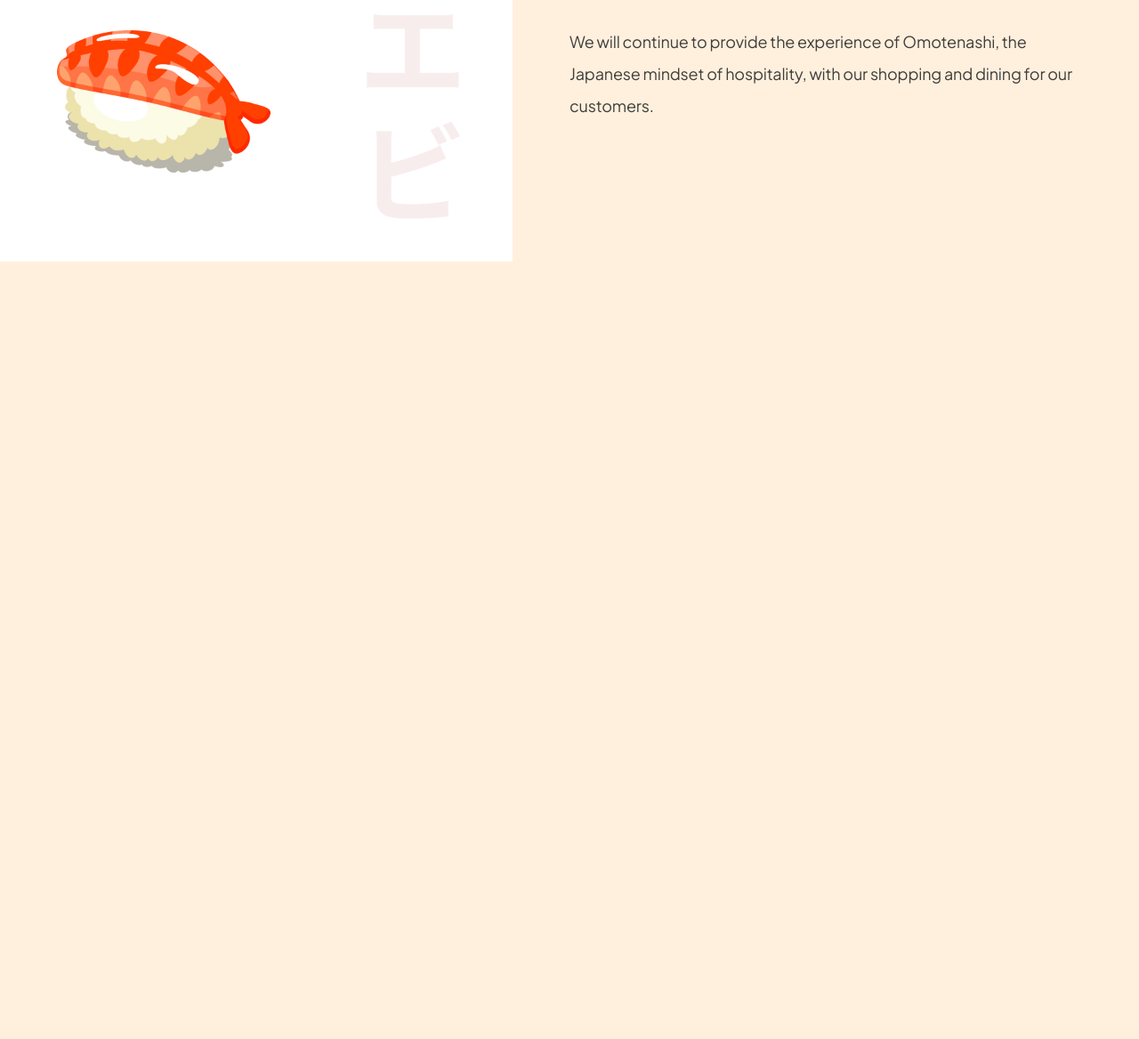
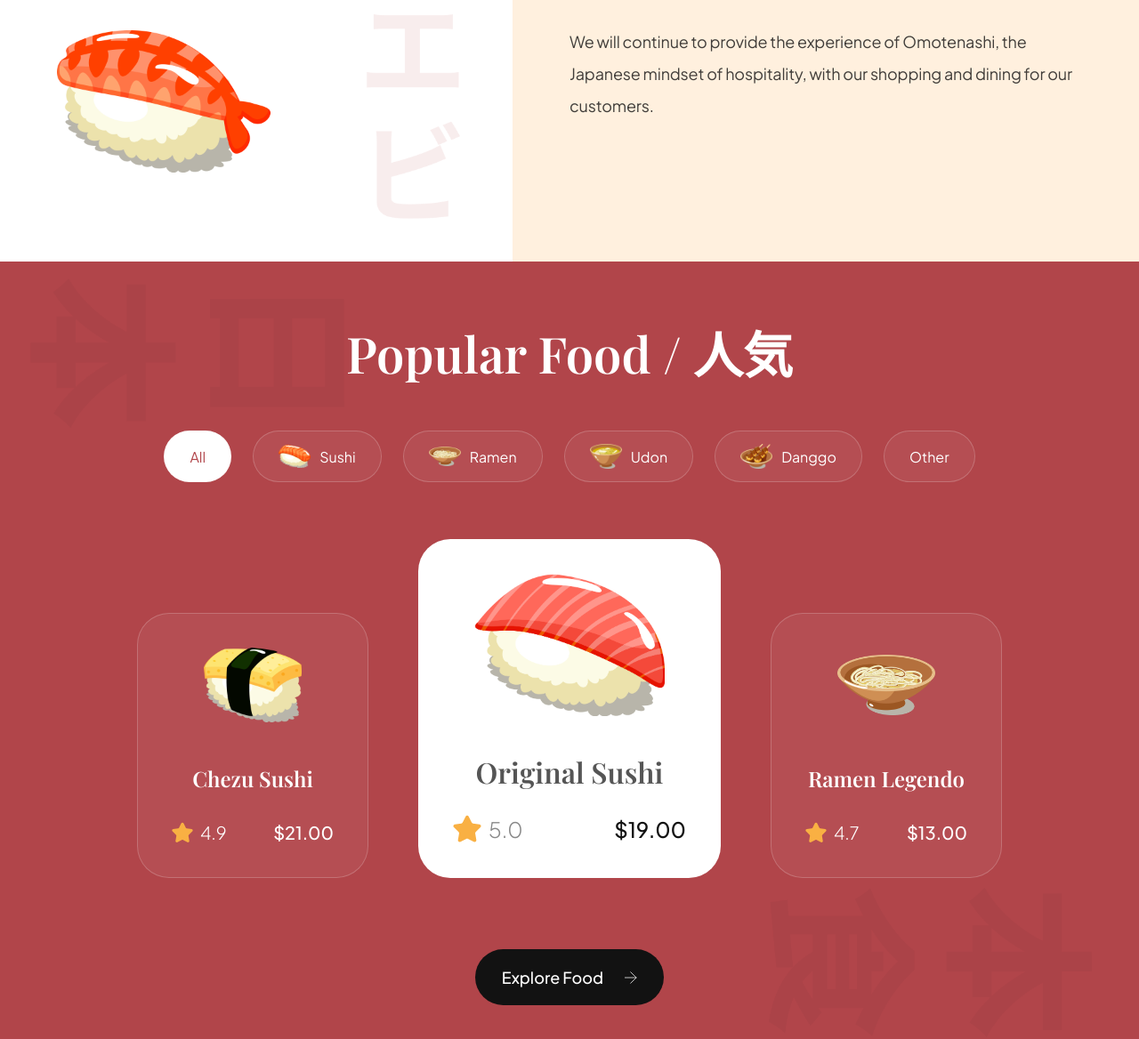
Before and after one commit to adityafakhrii/sushi-webapp, a website built with Vite: page index.html in a window 1280 px wide. Shown: the part 1224-2392 px from the top of the page at 89% size. Before the commit the page ends 1518 px from the top, so only its background shows below. Built offline with nearby package versions, Linux system fonts and the light colour scheme.

Commit message:
[update] fix popular section

```diff
--- a/css/sections/popular.css
+++ b/css/sections/popular.css
@@ -0,0 +1,198 @@
+.popular-foods{
+    padding: 64px;
+
+    display: flex;
+    flex-direction: column;
+
+    background-color: var(--primary-color);
+    background-image: url("../../assets/popular_bg.png");
+    background-position: center;
+    background-repeat: no-repeat;
+    background-size: contain;
+
+    overflow: hidden;
+}
+
+.popular-foods__title{
+    font-size: 56px;
+    font-family: var(--playfair-display);
+    font-weight: 600;
+    line-height: 78px;
+    color: #fff;
+    text-align: center;
+}
+
+.popular-foods__filters{
+    margin-top: 48px;
+    max-width: 100%;
+    overflow-x: auto;
+
+    display: flex;
+    justify-content: center;
+    gap: 24px;
+}
+
+.popular-foods__filter-btn{
+    padding: 10px 28px;
+
+    display: flex;
+    flex-direction: row;
+    align-items: center;
+    gap: 10px;
+
+    background: rgba(255, 255, 255, 0.05);
+    border: 1px solid rgba(255, 255, 255, 0.2);
+    border-radius: 46px;
+
+    font-size: 16px;
+    font-weight: 300px;
+    line-height: 25px;
+    font-family: var(--plus-jakarta-sans);
+    color: #fff;
+    cursor: pointer;
+}
+
+.popular-foods__filter-btn img{
+    width: 36px;
+    height: 36px;
+    object-fit: contain;
+}
+
+.popular-foods__filter-btn.active{
+    background: #fff;
+    color: var(--primary-color);
+}
+
+.popular-foods__filter-btn:hover{
+    background: #fff;
+    color: var(--primary-color);
+}
+
+.popular-foods__catalogue{
+    margin-top: 64px;
+
+    display: flex;
+    justify-content: center;
+    align-items: flex-end;
+    flex-wrap: wrap;
+    gap: 56px;
+}
+
+.popular-foods__button{
+    width: fit-content;
+
+    padding: 20px 30px;
+    margin: 80px auto 0;
+
+    font-weight: 500;
+    font-size: 18px;
+    line-height: 23px;
+    font-family: var(--plus-jakarta-sans);
+    color: #fff;
+
+    border: none;
+    outline: none;
+    background: var(--secondary-color);
+    border-radius: 64px;
+    cursor: pointer;
+}
+
+.popular-foods__button img{
+    width: 14px;
+    height: 14px;
+    object-fit: contain;
+
+    margin-left: 21px;
+}
+
+.popular-foods__card{
+    padding: 38px;
+    min-width: 260px;
+    height: fit-content;
+
+    display: flex;
+    align-items: center;
+    flex-direction: column;
+
+    border-radius: 36px;
+    background: rgba(255, 255, 255, 0.05);
+    border: 1px solid rgba(255, 255, 255, 0.2);
+}
+
+.popular-foods__card-image{
+    width: 110px;
+    height: 84px;
+    object-fit: contain;
+}
+
+.popular-foods__card-title{
+    margin-top: 47px;
+
+    font-weight: 600;
+    font-size: 24px;
+    line-height: 32px;
+    font-family: var(--playfair-display);
+    color: #fff;
+    text-align: center;
+}
+
+.popular-foods__card-details{
+    width: 100%;
+    margin-top: 32px;
+}
+
+.popular-foods__card-rating{
+    display: flex;
+    align-items: center;
+    gap: 8px;
+}
+
+.popular-foods__card-rating img{
+    width: 24px;
+    height: 24px;
+    object-fit: contain;
+}
+
+.popular-foods__card-rating p{
+    font-size: 20px;
+    font-weight: 300;
+    font-family: var(--plus-jakarta-sans);
+    color: #fff;
+}
+
+.popular-foods__card-price{
+    font-size: 20px;
+    font-weight: 500;
+    font-family: var(--plus-jakarta-sans);
+    color: #fff;
+}
+
+.popular-foods__card.active-card{
+    background: #fff;
+    width: 340px;
+}
+
+.popular-foods__card.active-card .popular-foods__card-image{
+    width: 214px;
+    height: 160px;
+}
+
+.popular-foods__card.active-card .popular-foods__card-title{
+    color: var(--black-500);
+    font-size: 32px;
+}
+
+.popular-foods__card.active-card .popular-foods__card-rating img{
+    width: 32px;
+    height: 32px;
+}
+
+.popular-foods__card.active-card .popular-foods__card-rating p{
+    font-size: 24px;
+    color: var(--gray-100);
+}
+
+.popular-foods__card.active-card .popular-foods__card-price{
+    font-size: 24px;
+    color: var(--secondary-color);
+}
--- a/index.html
+++ b/index.html
@@ -104,6 +104,79 @@
       </div>
     </section>
 
+    <section class="popular-foods" id="menu">
+      <h2 class="popular-foods__title">Popular Food / 人気</h2>
+
+      <div class="popular-foods__filters sushi__hide-scrollbar">
+        <button class="popular-foods__filter-btn active">All</button>
+        <button class="popular-foods__filter-btn">
+          <img src="/assets/sushi-9.png" alt="sushi 9">
+          Sushi
+        </button>
+        <button class="popular-foods__filter-btn">
+          <img src="/assets/sushi-8.png" alt="sushi 9">
+          Ramen
+        </button>
+        <button class="popular-foods__filter-btn">
+          <img src="/assets/sushi-7.png" alt="sushi 9">
+          Udon
+        </button>
+        <button class="popular-foods__filter-btn">
+          <img src="/assets/sushi-6.png" alt="sushi 9">
+          Danggo
+        </button>
+        <button class="popular-foods__filter-btn">Other</button>
+      </div>
+
+      <div class="popular-foods__catalogue">
+        <article class="popular-foods__card">
+          <img class="popular-foods__card-image" src="assets/sushi-12.png" alt="sushi 12">
+          <h4 class="popular-foods__card-title">Chezu Sushi</h4>
+
+          <div class="popular-foods__card-details flex-between">
+            <div class="popular-foods__card-rating">
+              <img src="assets/star.svg" alt="star">
+              <p>4.9</p>
+            </div>
+
+            <p class="popular-foods__card-price">$21.00</p>
+          </div>
+        </article>
+
+        <article class="popular-foods__card active-card">
+          <img class="popular-foods__card-image" src="assets/sushi-11.png" alt="sushi 11">
+          <h4 class="popular-foods__card-title">Original Sushi</h4>
+
+          <div class="popular-foods__card-details flex-between">
+            <div class="popular-foods__card-rating">
+              <img src="assets/star.svg" alt="star">
+              <p>5.0</p>
+            </div>
+
+            <p class="popular-foods__card-price">$19.00</p>
+          </div>
+        </article>
+
+        <article class="popular-foods__card">
+          <img class="popular-foods__card-image" src="assets/sushi-10.png" alt="sushi 10">
+          <h4 class="popular-foods__card-title">Ramen Legendo</h4>
+
+          <div class="popular-foods__card-details flex-between">
+            <div class="popular-foods__card-rating">
+              <img src="assets/star.svg" alt="star">
+              <p>4.7</p>
+            </div>
+
+            <p class="popular-foods__card-price">$13.00</p>
+          </div>
+        </article>
+      </div>
+
+      <button class="popular-foods__button">
+        Explore Food
+        <img src="assets/arrow-right.svg" alt="arrow-right">
+      </button>
+    </section>
 
     <!-- <script type="module" src="js/script.js"></script> -->
   </body>
```
